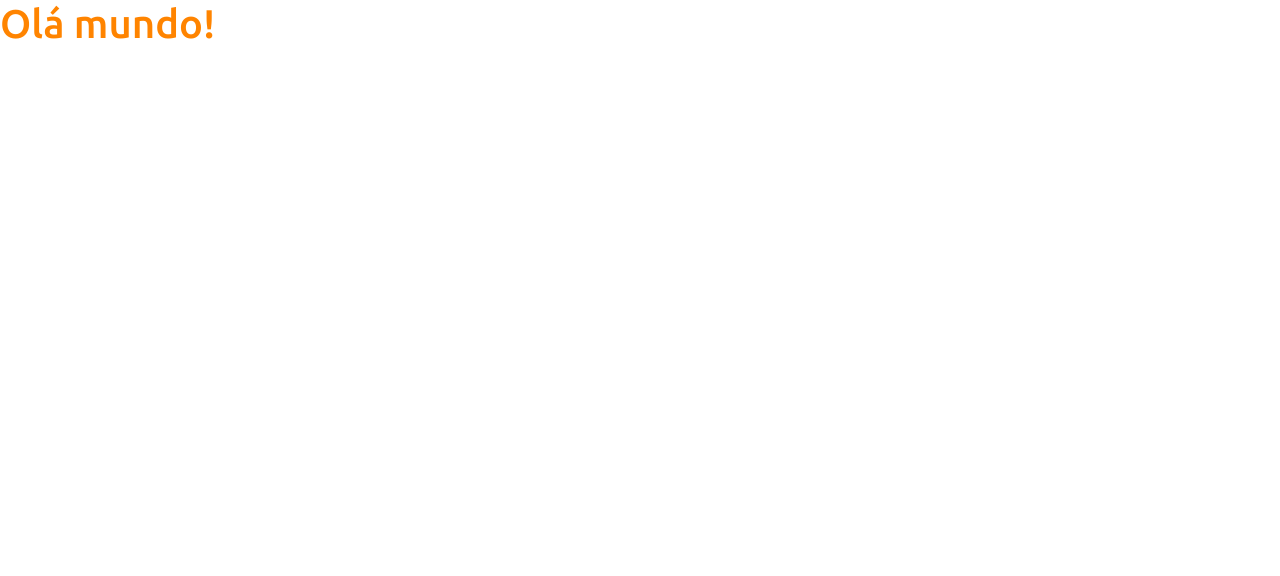
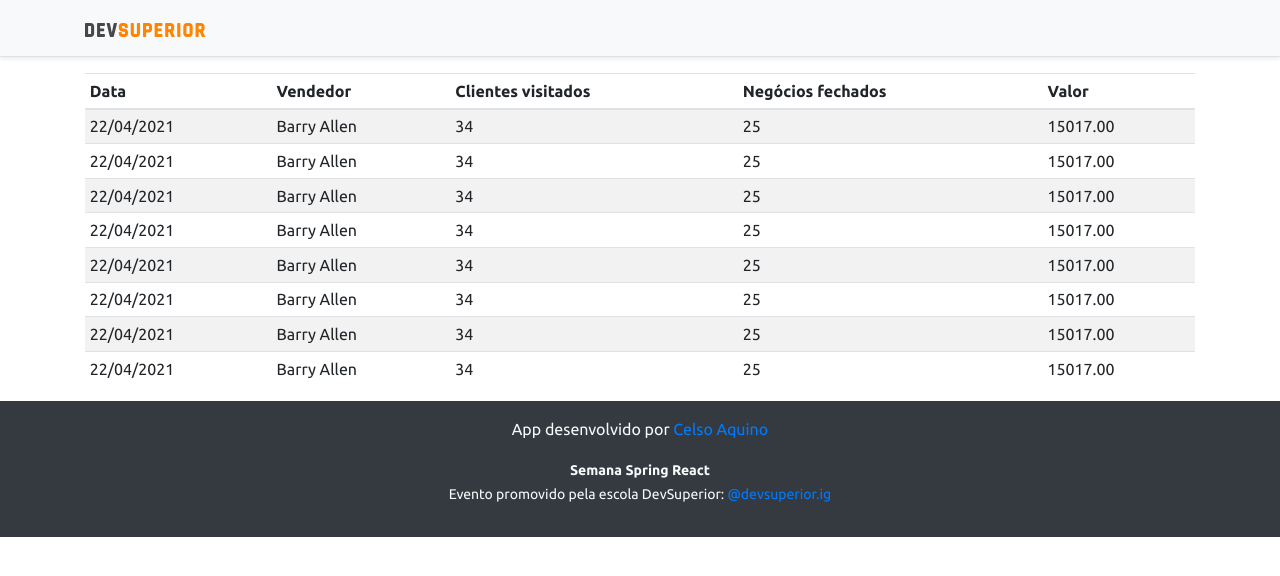
Before and after one commit to celsoaquino/projeto-sds3, a React (Create React App) app in the folder frontend/: page / in a window 1280 px wide. Shown: the top 576 px of the page. Built offline with nearby package versions, Linux system fonts and the light colour scheme.

Commit message:
Basic static components

```diff
--- a/frontend/src/App.tsx
+++ b/frontend/src/App.tsx
@@ -1,10 +1,17 @@
+import NavBAr from "./components/NavBar";
+import Footer from "./components/Footer";
+import DataTable from "./components/DataTable";
+
 function App() {
-  return (
-    <div>
-      <h1 className="text-primary">Olá mundo!</h1>
-
-    </div>
-  );
+    return (
+        <>
+            <NavBAr/>
+            <div className="container">
+                <DataTable />
+            </div>
+            <Footer />
+        </>
+    );
 }
 
 export default App;
--- /dev/null
+++ b/frontend/src/components/DataTable/index.tsx
@@ -0,0 +1,80 @@
+const DataTable = () => {
+    return (
+        <div>
+            <div className="table-responsive">
+                <table className="table table-striped table-sm">
+                    <thead>
+                    <tr>
+                        <th>Data</th>
+                        <th>Vendedor</th>
+                        <th>Clientes visitados</th>
+                        <th>Negócios fechados</th>
+                        <th>Valor</th>
+                    </tr>
+                    </thead>
+                    <tbody>
+                    <tr>
+                        <td>22/04/2021</td>
+                        <td>Barry Allen</td>
+                        <td>34</td>
+                        <td>25</td>
+                        <td>15017.00</td>
+                    </tr>
+                    <tr>
+                        <td>22/04/2021</td>
+                        <td>Barry Allen</td>
+                        <td>34</td>
+                        <td>25</td>
+                        <td>15017.00</td>
+                    </tr>
+                    <tr>
+                        <td>22/04/2021</td>
+                        <td>Barry Allen</td>
+                        <td>34</td>
+                        <td>25</td>
+                        <td>15017.00</td>
+                    </tr>
+                    <tr>
+                        <td>22/04/2021</td>
+                        <td>Barry Allen</td>
+                        <td>34</td>
+                        <td>25</td>
+                        <td>15017.00</td>
+                    </tr>
+                    <tr>
+                        <td>22/04/2021</td>
+                        <td>Barry Allen</td>
+                        <td>34</td>
+                        <td>25</td>
+                        <td>15017.00</td>
+                    </tr>
+                    <tr>
+                        <td>22/04/2021</td>
+                        <td>Barry Allen</td>
+                        <td>34</td>
+                        <td>25</td>
+                        <td>15017.00</td>
+                    </tr>
+                    <tr>
+                        <td>22/04/2021</td>
+                        <td>Barry Allen</td>
+                        <td>34</td>
+                        <td>25</td>
+                        <td>15017.00</td>
+                    </tr>
+                    <tr>
+                        <td>22/04/2021</td>
+                        <td>Barry Allen</td>
+                        <td>34</td>
+                        <td>25</td>
+                        <td>15017.00</td>
+                    </tr>
+                    </tbody>
+                </table>
+            </div>
+
+        </div>
+    );
+}
+
+export default DataTable;
--- /dev/null
+++ b/frontend/src/components/Footer/index.tsx
@@ -0,0 +1,18 @@
+const Footer = () => {
+    return (
+        <div>
+            <footer className="footer mt-auto py-3 bg-dark">
+                <div className="container">
+                    <p className="text-light">App desenvolvido por <a href="https://github.com/celsoaquino/projeto-sds3" target="_blank"
+                                                                      rel="noreferrer">Celso Aquino</a></p>
+                    <p className="text-light"><small><strong>Semana Spring React</strong><br/>
+                        Evento promovido pela escola DevSuperior: <a href="https://instagram.com/devsuperior.ig"
+                                                                     target="_blank"
+                                                                     rel="noreferrer">@devsuperior.ig</a></small></p>
+                </div>
+            </footer>
+        </div>
+    );
+}
+
+export default Footer;
--- /dev/null
+++ b/frontend/src/components/NavBar/index.tsx
@@ -0,0 +1,18 @@
+import ImgDsDark from 'assets/img/ds_dark.svg';
+
+const NavBAr = () => {
+    return (
+        <div>
+            <div
+                className="d-flex flex-column flex-md-row align-items-center p-3 px-md-4 mb-3 bg-light border-bottom shadow-sm">
+                <div className="container">
+                    <nav className="my-2 my-md-0 mr-md-3">
+                        <img src={ImgDsDark} alt="DevSuperior" width="120"/>
+                    </nav>
+                </div>
+            </div>
+        </div>
+    );
+}
+
+export default NavBAr;
```
Also changed, not shown: frontend/src/assets/img/ds_dark.svg (added).
